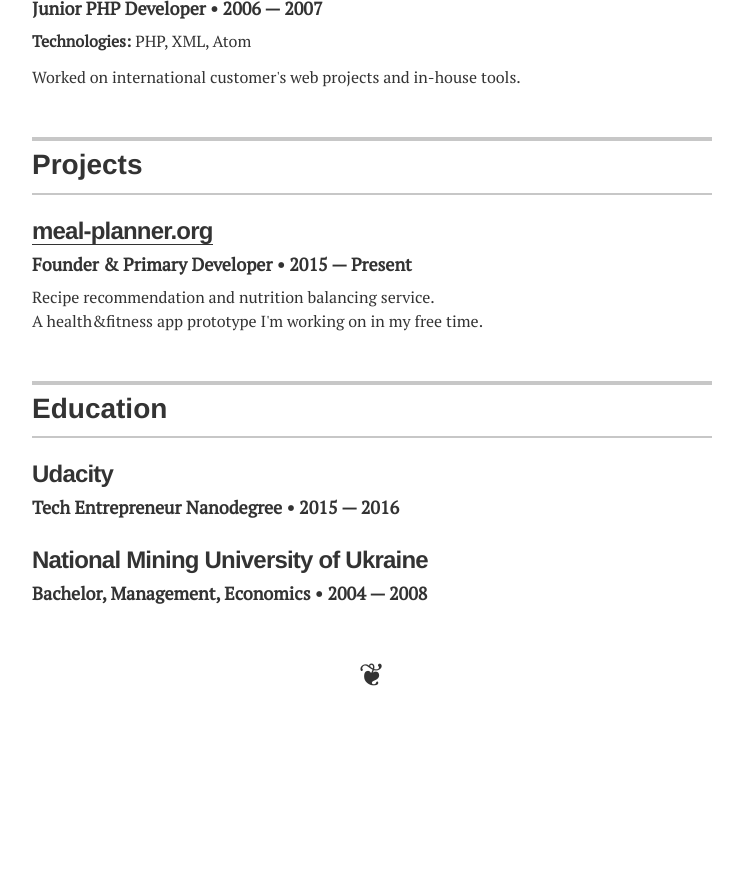
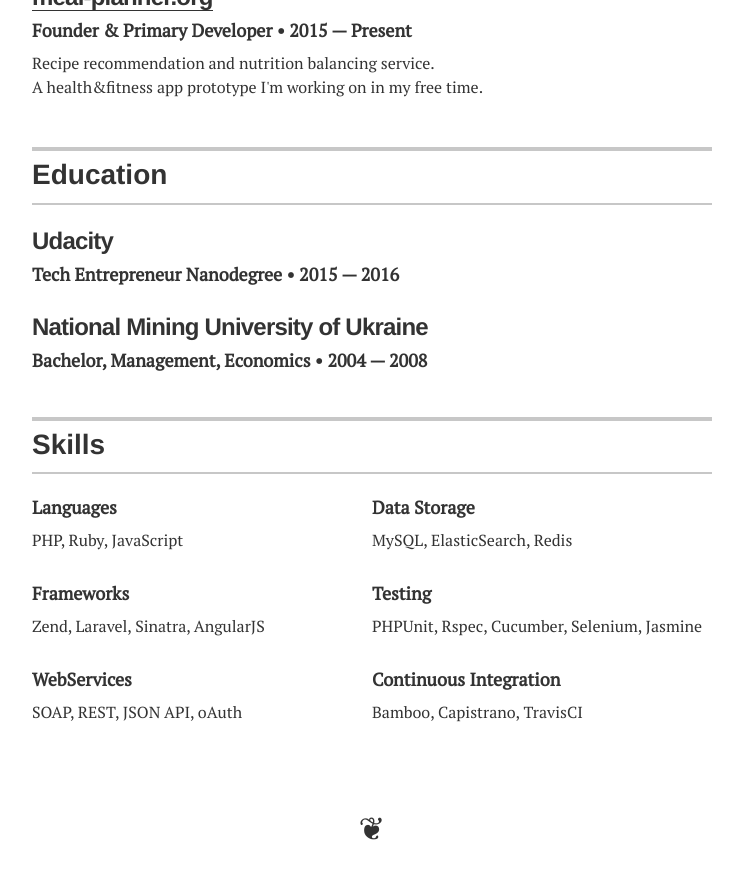
Before and after one commit to ayastreb/ayastreb.github.io, a Jekyll site: the page built from index.html, in a window 1280 px wide and 900 px high, scrolled down 1369 px. Shown: the top 879 px of the window, without its empty margins (268-1011 px from the left). Built offline with Jekyll 4.4.1, drawn with Linux system fonts in a browser that asks for light colours; some web fonts are replaced; before the commit the page ends 2115 px from its top, so only the background shows below that; some of the changed text lies outside the part shown.

Commit message:
Move skill to the bottom

```diff
--- a/_layouts/resume.html
+++ b/_layouts/resume.html
@@ -45,31 +45,6 @@
     {% endif %}
 
   </header>
-
-  {% if site.resume_section_skills %}
-  <!-- begin Skills -->
-  <section class="content-section">
-
-    <header class="section-header">
-      <h2>Skills</h2>
-    </header>
-
-    <div class="resume-item flex-row">
-      <ul class="resume-item-list one-half-desktop">
-        <li>PHP, Ruby, JavaScript, HTML, CSS</li>
-        <li>WebServices (SOAP, REST, oAuth)</li>
-        <li>MySQL, ElasticSearch, Redis</li>
-      </ul>
-      <ul class="resume-item-list one-half-desktop">
-        <li>Unit, Integration and End-to-End Testing</li>
-        <li>Continuous Integration & Delivery</li>
-        <li>Unix server administration</li>
-      </ul>
-    </div>
-
-  </section>
-  <!-- end Skills -->
-  {% endif %}
 
   {% if site.resume_section_experience %}
   <!-- begin Experience -->
@@ -181,6 +156,66 @@
   <!-- end Education -->
   {% endif %}
 
+  {% if site.resume_section_skills %}
+  <!-- begin Skills -->
+  <section class="content-section">
+
+    <header class="section-header">
+      <h2>Skills</h2>
+    </header>
+
+    <div class="flex-row">
+      <div class="one-half-desktop">
+        <div class="resume-item">
+          <h4 class="resume-item-details">Languages</h4>
+          <p class="resume-item-copy">
+            PHP, Ruby, JavaScript
+          </p>
+        </div>
+
+        <div class="resume-item">
+          <h4 class="resume-item-details">Frameworks</h4>
+          <p class="resume-item-copy">
+            Zend, Laravel, Sinatra, AngularJS
+          </p>
+        </div>
+
+        <div class="resume-item">
+          <h4 class="resume-item-details">WebServices</h4>
+          <p class="resume-item-copy">
+            SOAP, REST, JSON API, oAuth
+          </p>
+        </div>
+      </div>
+
+      <div class="one-half-desktop">
+        <div class="resume-item">
+          <h4 class="resume-item-details">Data Storage</h4>
+          <p class="resume-item-copy">
+            MySQL, ElasticSearch, Redis
+          </p>
+        </div>
+
+        <div class="resume-item">
+          <h4 class="resume-item-details">Testing</h4>
+          <p class="resume-item-copy">
+            PHPUnit, Rspec, Cucumber, Selenium, Jasmine
+          </p>
+        </div>
+
+        <div class="resume-item">
+          <h4 class="resume-item-details">Continuous Integration</h4>
+          <p class="resume-item-copy">
+            Bamboo, Capistrano, TravisCI
+          </p>
+        </div>
+      </div>
+    </div>
+
+  </section>
+  <!-- end Skills -->
+  {% endif %}
+
   <footer class="page-footer">
     <p class="footer-icon">&#x2766;</p>
   </footer>
```
